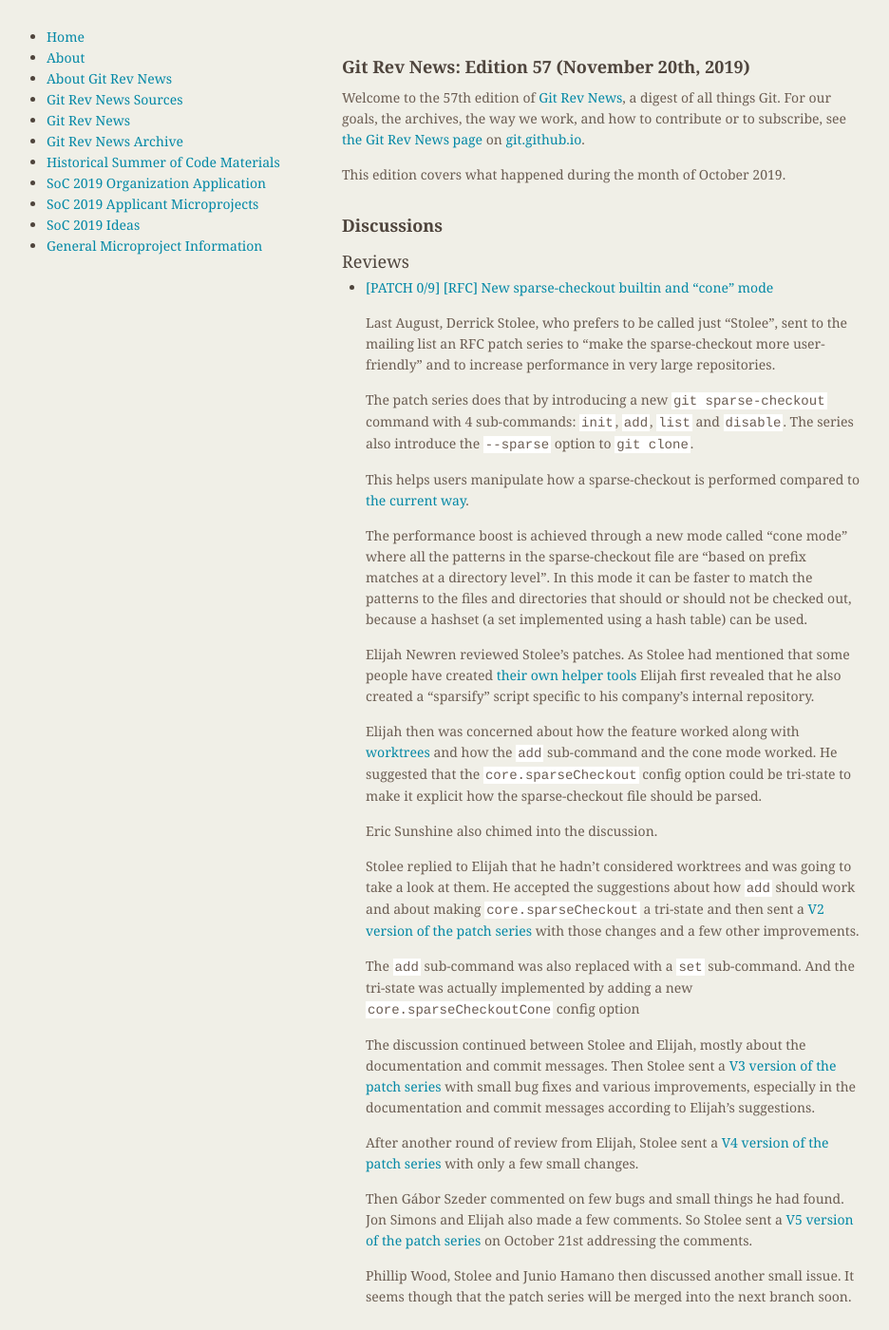
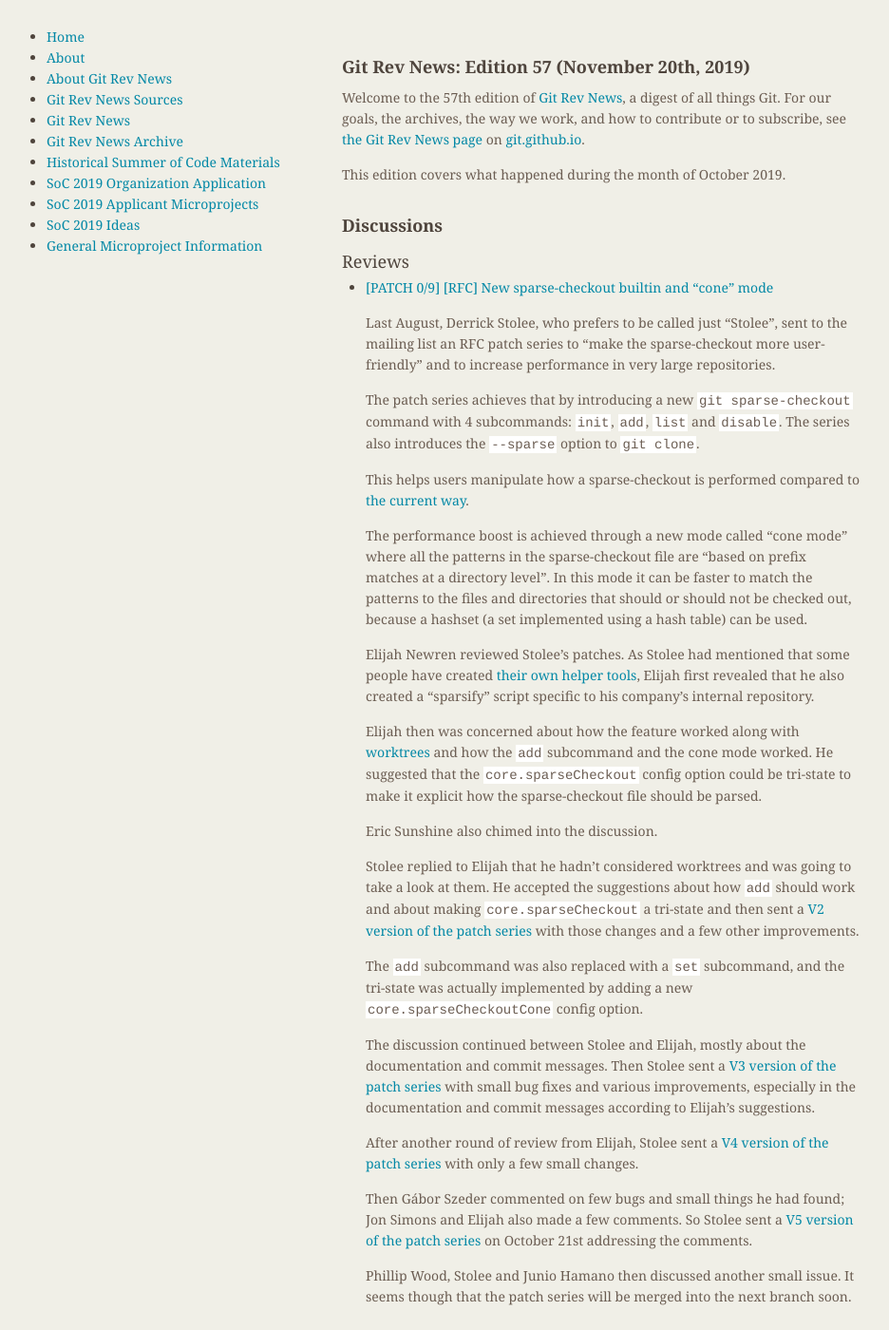
Before and after one commit to git/git.github.io, a Jekyll site: the page built from rev_news/drafts/edition-57.md, in a window 1280 px wide and 1400 px high. Shown: the whole window at 95% size, without its empty margins (174-1110 px from the left). Built offline with Jekyll 4.4.1, drawn with Linux system fonts in a browser that asks for light colours; some of the changed text lies outside the part shown.

Commit message:
Added my usual (few, tiny) fixes.

```diff
--- a/rev_news/drafts/edition-57.md
+++ b/rev_news/drafts/edition-57.md
@@ -30,9 +30,9 @@
   sparse-checkout more user-friendly" and to increase performance in
   very large repositories.
 
-  The patch series does that by introducing a new
-  `git sparse-checkout` command with 4 sub-commands: `init`, `add`, `list`
-  and `disable`. The series also introduce the `--sparse` option to
+  The patch series achieves that by introducing a new
+  `git sparse-checkout` command with 4 subcommands: `init`, `add`, `list`
+  and `disable`. The series also introduces the `--sparse` option to
   `git clone`.
 
   This helps users manipulate how a sparse-checkout is performed
@@ -47,13 +47,13 @@
 
   Elijah Newren reviewed Stolee's patches. As Stolee had mentioned
   that some people have created
-  [their own helper tools](http://www.marcoyuen.com/articles/2016/06/07/git-sparse.html)
+  [their own helper tools](http://www.marcoyuen.com/articles/2016/06/07/git-sparse.html),
   Elijah first revealed that he also created a "sparsify" script
   specific to his company's internal repository.
 
   Elijah then was concerned about how the feature worked along with
   [worktrees](https://git-scm.com/docs/git-worktree) and how the `add`
-  sub-command and the cone mode worked. He suggested that the
+  subcommand and the cone mode worked. He suggested that the
   `core.sparseCheckout` config option could be tri-state to make it
   explicit how the sparse-checkout file should be parsed.
 
@@ -66,9 +66,9 @@
   [V2 version of the patch series](https://public-inbox.org/git/pull.316.v2.git.gitgitgadget@gmail.com/)
   with those changes and a few other improvements.
 
-  The `add` sub-command was also replaced with a `set`
-  sub-command. And the tri-state was actually implemented by adding a
-  new `core.sparseCheckoutCone` config option
+  The `add` subcommand was also replaced with a `set`
+  subcommand, and the tri-state was actually implemented by adding a
+  new `core.sparseCheckoutCone` config option.
 
   The discussion continued between Stolee and Elijah, mostly about the
   documentation and commit messages. Then Stolee sent a
@@ -81,7 +81,7 @@
   with only a few small changes.
 
   Then Gábor Szeder commented on few bugs and small things he had
-  found. Jon Simons and Elijah also made a few comments. So Stolee sent a
+  found; Jon Simons and Elijah also made a few comments. So Stolee sent a
   [V5 version of the patch series](https://public-inbox.org/git/pull.316.v5.git.1571666186.gitgitgadget@gmail.com/)
   on October 21st addressing the comments.
 
@@ -222,7 +222,7 @@
   the new git-mentoring@googlegroups.com mailing list as "a great place
   for those who are new to Git and interested in learning how to
   contribute to ask questions and expect kind, thorough answers out of
-  the spotlight of the main Git mailing list."
+  the spotlight of the main Git mailing list".
 
 __Light reading__
 
```
